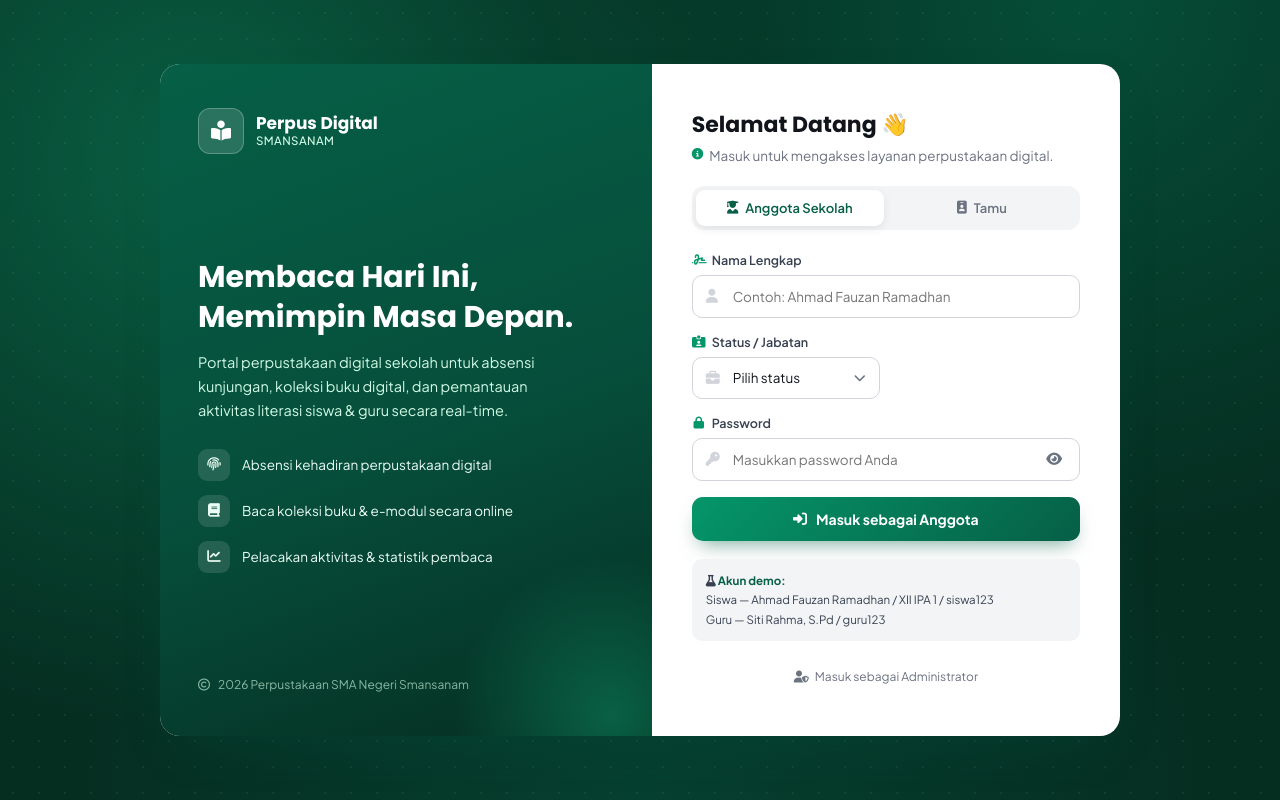
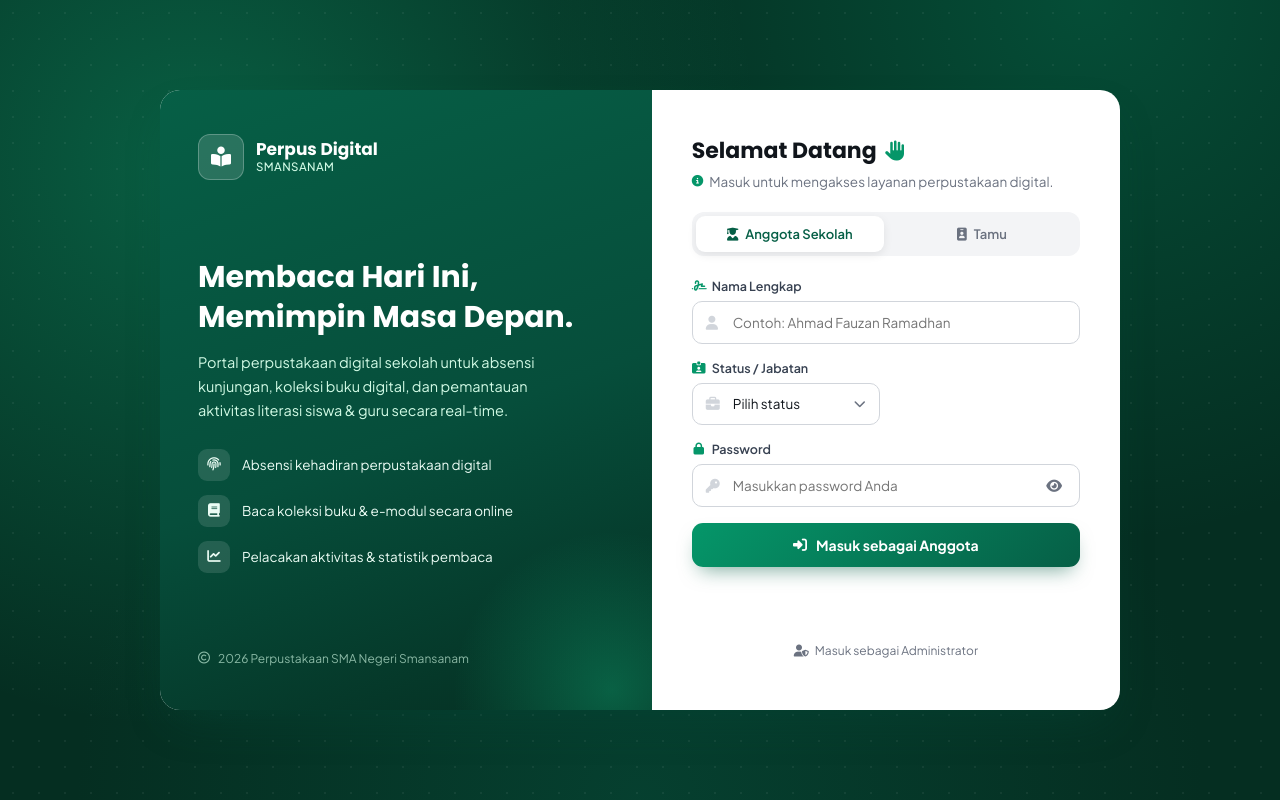
Before and after one commit to nzofhrzi/perpus-digital-smansanam, a website: page public/index.html in a window 1280 px wide. Drawn offline with Linux system fonts and the light colour scheme.

Commit message:
Add info box and remove demo box from index.html
Added an info box for guest visit information and removed demo box sections.

```diff
--- a/public/index.html
+++ b/public/index.html
@@ -388,6 +388,16 @@
   .alert.show { display: flex; }
   .alert i { margin-top: 1.5px; }
 
+  .info-box {
+    background: var(--gray-100);
+    border-radius: 10px;
+    padding: 12px 14px;
+    margin-top: 18px;
+    font-size: 11.5px;
+    color: var(--gray-700);
+    line-height: 1.7;
+  }
+
   .admin-access {
     text-align: center;
     margin-top: auto;
@@ -482,18 +492,6 @@
     margin-bottom: 20px;
   }
 
-  .demo-box {
-    background: var(--gray-100);
-    border-radius: 10px;
-    padding: 12px 14px;
-    margin-top: 18px;
-    font-size: 11.5px;
-    color: var(--gray-700);
-    line-height: 1.7;
-  }
-
-  .demo-box strong { color: var(--green-800); }
-
   @media (max-width: 860px) {
     .wrapper { grid-template-columns: 1fr; max-width: 460px; }
     .brand-panel { display: none; }
@@ -545,7 +543,7 @@
   <div class="form-panel">
 
     <div class="form-head">
-      <h2>Selamat Datang 👋</h2>
+      <h2>Selamat Datang <i class="fa-solid fa-hand" style="color: var(--green-600); font-size: 20px; margin-left: 4px;"></i></h2>
       <p style="display:flex;align-items:center;gap:6px;">
         <i class="fa-solid fa-circle-info" style="color:var(--green-600);font-size:11.5px;"></i>
         Masuk untuk mengakses layanan perpustakaan digital.
@@ -613,12 +611,6 @@
           <i class="fa-solid fa-right-to-bracket"></i> Masuk sebagai Anggota
         </button>
       </form>
-
-      <div class="demo-box">
-        <i class="fa-solid fa-flask"></i> <strong>Akun demo:</strong><br>
-        Siswa — Ahmad Fauzan Ramadhan / XII IPA 1 / siswa123<br>
-        Guru — Siti Rahma, S.Pd / guru123
-      </div>
     </div>
 
     <!-- ══════ FORM TAMU ══════ -->
@@ -655,7 +647,7 @@
         </button>
       </form>
 
-      <div class="demo-box">
+      <div class="info-box">
         <i class="fa-solid fa-circle-info"></i>
         Kunjungan tamu akan dicatat otomatis oleh sistem dan tidak memerlukan password.
       </div>
@@ -704,10 +696,6 @@
         <i class="fa-solid fa-shield-halved"></i> Masuk ke Admin Panel
       </button>
     </form>
-
-    <div class="demo-box">
-      <i class="fa-solid fa-flask"></i> <strong>Akun demo:</strong> admin / admin123
-    </div>
   </div>
 </div>
 
```
